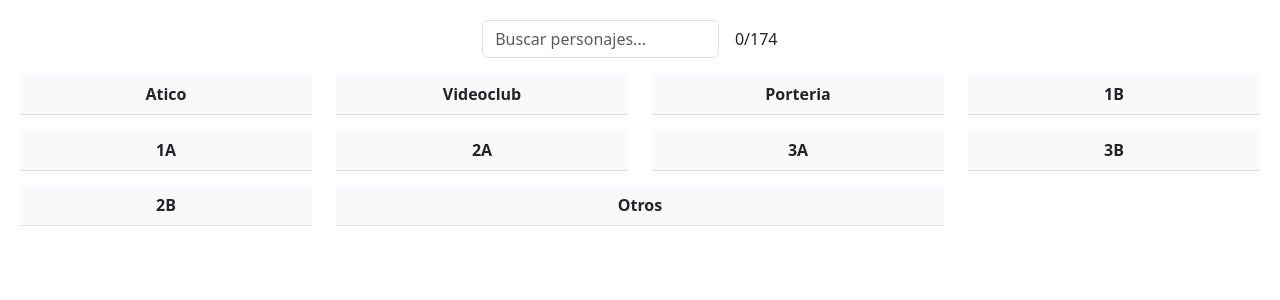
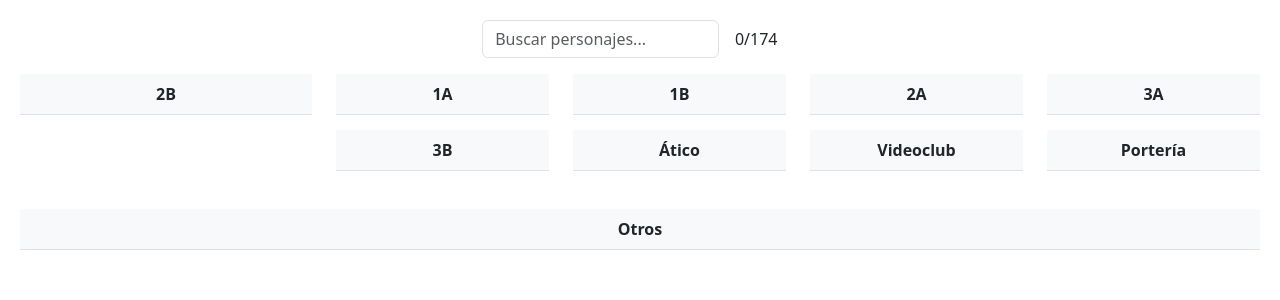
Before and after one commit to Mascalerino/quiz-tv-shows, an Angular app: page /characters in a window 1280 px wide. Shown: the top 300 px of the page. Built offline with nearby package versions, Linux system fonts and the light colour scheme.

Commit message:
Formated html

```diff
--- a/src/app/characters/characters.component.html
+++ b/src/app/characters/characters.component.html
@@ -13,17 +13,18 @@
     </div>
   </div>
 
-  <div class="row">
-    <!-- Atico -->
+  <!-- Primer Contenedor con las tablas (2B y las demás) -->
+  <div class="row mb-4">
+    <!-- Columna para la tabla 2B -->
     <div class="col-3">
-      <table class="table" [ngClass]="{ 'table-success': isFilledAtico }">
+      <table class="table" [ngClass]="{ 'table-success': isFilled2B }">
         <thead>
           <tr>
-            <th>Atico</th>
+            <th>2B</th>
           </tr>
         </thead>
         <tbody>
-          <tr *ngFor="let character of charactersAtico">
+          <tr *ngFor="let character of characters2B">
             <td
               *ngIf="character.showCharacter"
               [ngClass]="{ highlight: character.showCharacter }"
@@ -38,40 +39,19 @@
       </table>
     </div>
 
-    <!-- Videoclub -->
+    <!-- Columna para las demás tablas (excepto "Otros") -->
+    <div class="col-9">
+      <div class="row">
+        <!-- Piso 1A -->
         <div class="col-3">
-      <table class="table" [ngClass]="{ 'table-success': isFilledVideoclub }">
+          <table class="table" [ngClass]="{ 'table-success': isFilled1A }">
             <thead>
               <tr>
-            <th>Videoclub</th>
+                <th>1A</th>
               </tr>
             </thead>
             <tbody>
-          <tr *ngFor="let character of charactersVideoclub">
-            <td
-              *ngIf="character.showCharacter"
-              [ngClass]="{ highlight: character.showCharacter }"
-            >
-              <span class="full-name">{{ character.fullName }}</span>
-              <span *ngIf="character.explanation" class="ms-2"
-                >({{ character.explanation }})</span
-              >
-            </td>
-          </tr>
-        </tbody>
-      </table>
-    </div>
-
-    <!-- Porteria -->
-    <div class="col-3">
-      <table class="table" [ngClass]="{ 'table-success': isFilledPorteria }">
-        <thead>
-          <tr>
-            <th>Porteria</th>
-          </tr>
-        </thead>
-        <tbody>
-          <tr *ngFor="let character of charactersPorteria">
+              <tr *ngFor="let character of characters1A">
                 <td
                   *ngIf="character.showCharacter"
                   [ngClass]="{ highlight: character.showCharacter }"
@@ -96,32 +76,6 @@
             </thead>
             <tbody>
               <tr *ngFor="let character of characters1B">
-            <td
-              *ngIf="character.showCharacter"
-              [ngClass]="{ highlight: character.showCharacter }"
-            >
-              <span class="full-name">{{ character.fullName }}</span>
-              <span *ngIf="character.explanation" class="ms-2"
-                >({{ character.explanation }})</span
-              >
-            </td>
-          </tr>
-        </tbody>
-      </table>
-    </div>
-  </div>
-
-  <div class="row">
-    <!-- Piso 1A -->
-    <div class="col-3">
-      <table class="table" [ngClass]="{ 'table-success': isFilled1A }">
-        <thead>
-          <tr>
-            <th>1A</th>
-          </tr>
-        </thead>
-        <tbody>
-          <tr *ngFor="let character of characters1A">
                 <td
                   *ngIf="character.showCharacter"
                   [ngClass]="{ highlight: character.showCharacter }"
@@ -160,6 +114,7 @@
           </table>
         </div>
 
+        <!-- Piso 3A -->
         <div class="col-3">
           <table class="table" [ngClass]="{ 'table-success': isFilled3A }">
             <thead>
@@ -206,19 +161,17 @@
             </tbody>
           </table>
         </div>
-  </div>
 
-  <div class="row">
-    <!-- Piso 2B -->
+        <!-- Ático -->
         <div class="col-3">
-      <table class="table" [ngClass]="{ 'table-success': isFilled2B }">
+          <table class="table" [ngClass]="{ 'table-success': isFilledAtico }">
             <thead>
               <tr>
-            <th>2B</th>
+                <th>Ático</th>
               </tr>
             </thead>
             <tbody>
-          <tr *ngFor="let character of characters2B">
+              <tr *ngFor="let character of charactersAtico">
                 <td
                   *ngIf="character.showCharacter"
                   [ngClass]="{ highlight: character.showCharacter }"
@@ -233,8 +186,66 @@
           </table>
         </div>
 
-    <!-- Otros -->
-    <div class="col-6">
+        <!-- Videoclub -->
+        <div class="col-3">
+          <table
+            class="table"
+            [ngClass]="{ 'table-success': isFilledVideoclub }"
+          >
+            <thead>
+              <tr>
+                <th>Videoclub</th>
+              </tr>
+            </thead>
+            <tbody>
+              <tr *ngFor="let character of charactersVideoclub">
+                <td
+                  *ngIf="character.showCharacter"
+                  [ngClass]="{ highlight: character.showCharacter }"
+                >
+                  <span class="full-name">{{ character.fullName }}</span>
+                  <span *ngIf="character.explanation" class="ms-2"
+                    >({{ character.explanation }})</span
+                  >
+                </td>
+              </tr>
+            </tbody>
+          </table>
+        </div>
+
+        <!-- Portería -->
+        <div class="col-3">
+          <table
+            class="table"
+            [ngClass]="{ 'table-success': isFilledPorteria }"
+          >
+            <thead>
+              <tr>
+                <th>Portería</th>
+              </tr>
+            </thead>
+            <tbody>
+              <tr *ngFor="let character of charactersPorteria">
+                <td
+                  *ngIf="character.showCharacter"
+                  [ngClass]="{ highlight: character.showCharacter }"
+                >
+                  <span class="full-name">{{ character.fullName }}</span>
+                  <span *ngIf="character.explanation" class="ms-2"
+                    >({{ character.explanation }})</span
+                  >
+                </td>
+              </tr>
+            </tbody>
+          </table>
+        </div>
+      </div>
+    </div>
+  </div>
+
+  <!-- Segundo Contenedor para la tabla de "Otros" -->
+  <div class="row">
+    <div class="col-12">
       <table class="table" [ngClass]="{ 'table-success': isFilledOtros }">
         <thead>
           <tr>
```
Lines whose indentation alone changed are shown as unchanged.
